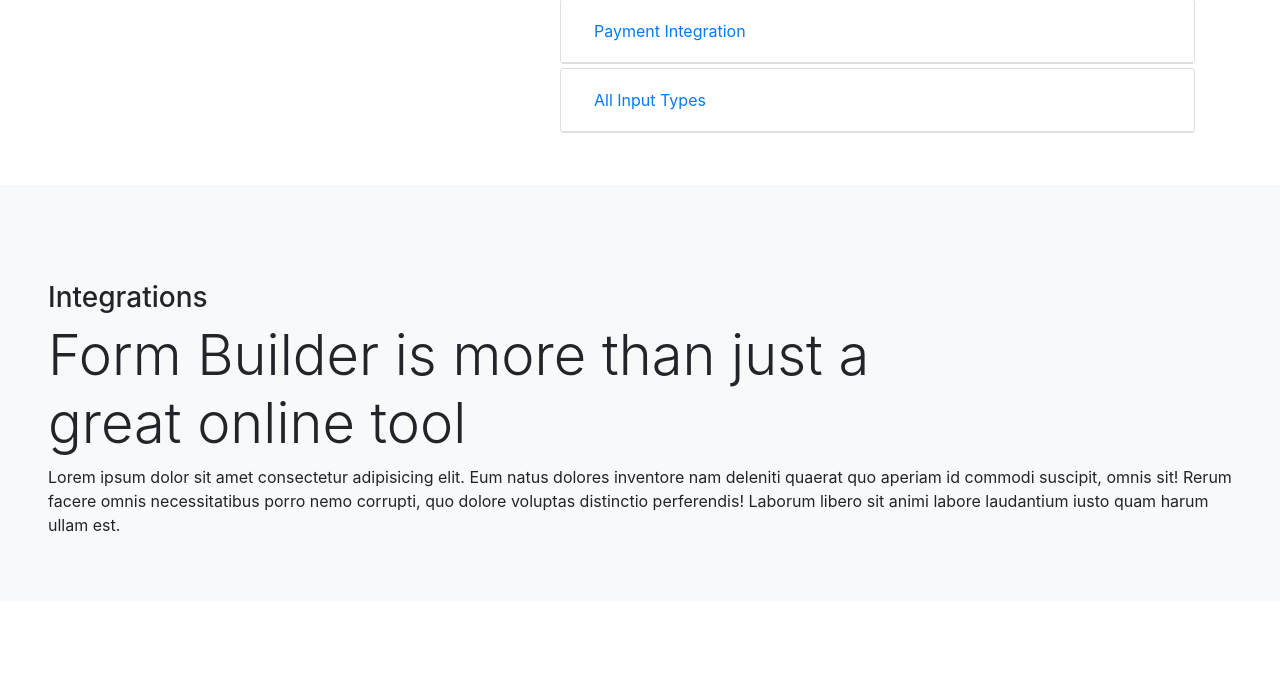
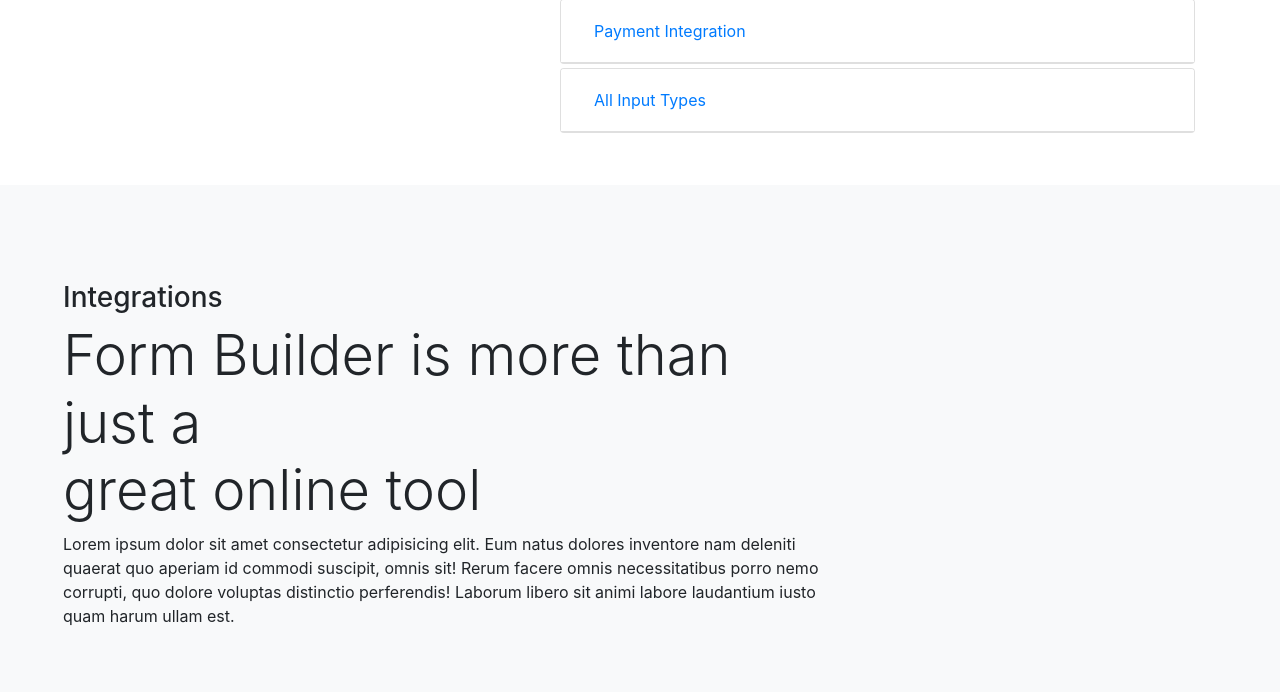
Before and after one commit to DanielMabadeje/Form-Builder, a PHP site: page /formsystem/ in a window 1280 px wide. Shown: the part 2471-3163 px from the top of the page. Before the commit the page ends 3003 px from the top, so only its background shows below. Run offline with PHP 8.4, Linux system fonts and the light colour scheme; data that the repository does not hold is empty.

Commit message:
addedcol-8

```diff
--- a/app/views/pages/index.php
+++ b/app/views/pages/index.php
@@ -170,7 +170,7 @@
 
 
   <div class="col-12 p-5 bg-light mt-4 text-left">
-    <div class="pt-md-5">
+    <div class="pt-md-5 col-md-8">
     <h3 class="displ">Integrations</h3>
     <h3 class="display-4">Form Builder is more than just a  <br> great online tool</h3>
     <p>Lorem ipsum dolor sit amet consectetur adipisicing elit. Eum natus dolores inventore nam deleniti quaerat quo aperiam id commodi suscipit, omnis sit! Rerum facere omnis necessitatibus porro nemo corrupti, quo dolore voluptas distinctio perferendis! Laborum libero sit animi labore laudantium iusto quam harum ullam est.</p>
```
